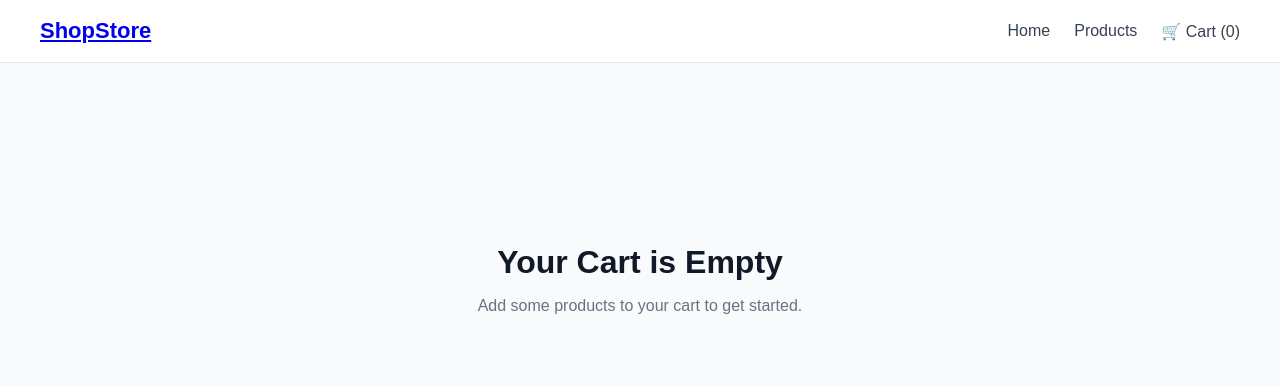
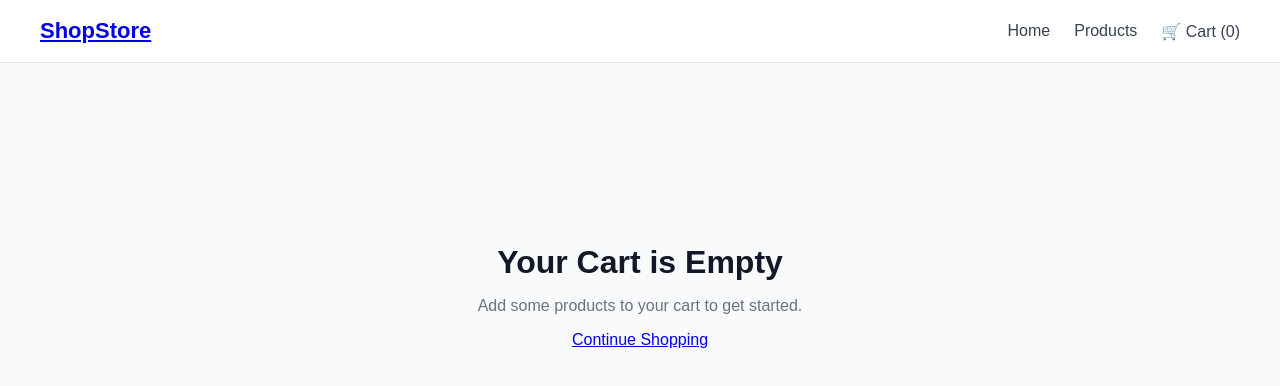
Before and after one commit to nattuwut/ecommerce-store, a React (Vite) app: page /cart in a window 1280 px wide. Shown: the top 386 px of the page. Built offline with nearby package versions, Linux system fonts and the light colour scheme.

Commit message:
get back when not have product

```diff
--- a/src/pages/Cart.jsx
+++ b/src/pages/Cart.jsx
@@ -32,6 +32,11 @@ function Cart() {
             Add some products to your cart
             to get started.
           </p>
+
+          <Link to="/">
+            Continue Shopping
+          </Link>
+
         </div>
 
       </main>
--- a/src/pages/Checkout.jsx
+++ b/src/pages/Checkout.jsx
@@ -1,6 +1,6 @@
 import "./../styles/Checkout.css";
 
-import { useState } from "react";
+import { useEffect, useState } from "react";
 import { useNavigate } from "react-router-dom";
 import { useCart } from "./../context/CartContext";
 
@@ -11,6 +11,12 @@ function Checkout() {
   } = useCart();
 
   const navigate = useNavigate();
+
+  useEffect(() => {
+    if (cart.length === 0) {
+      navigate("/cart");
+    }
+  }, [cart, navigate]);
 
   const [formData, setFormData] = useState({
     name: "",
```
